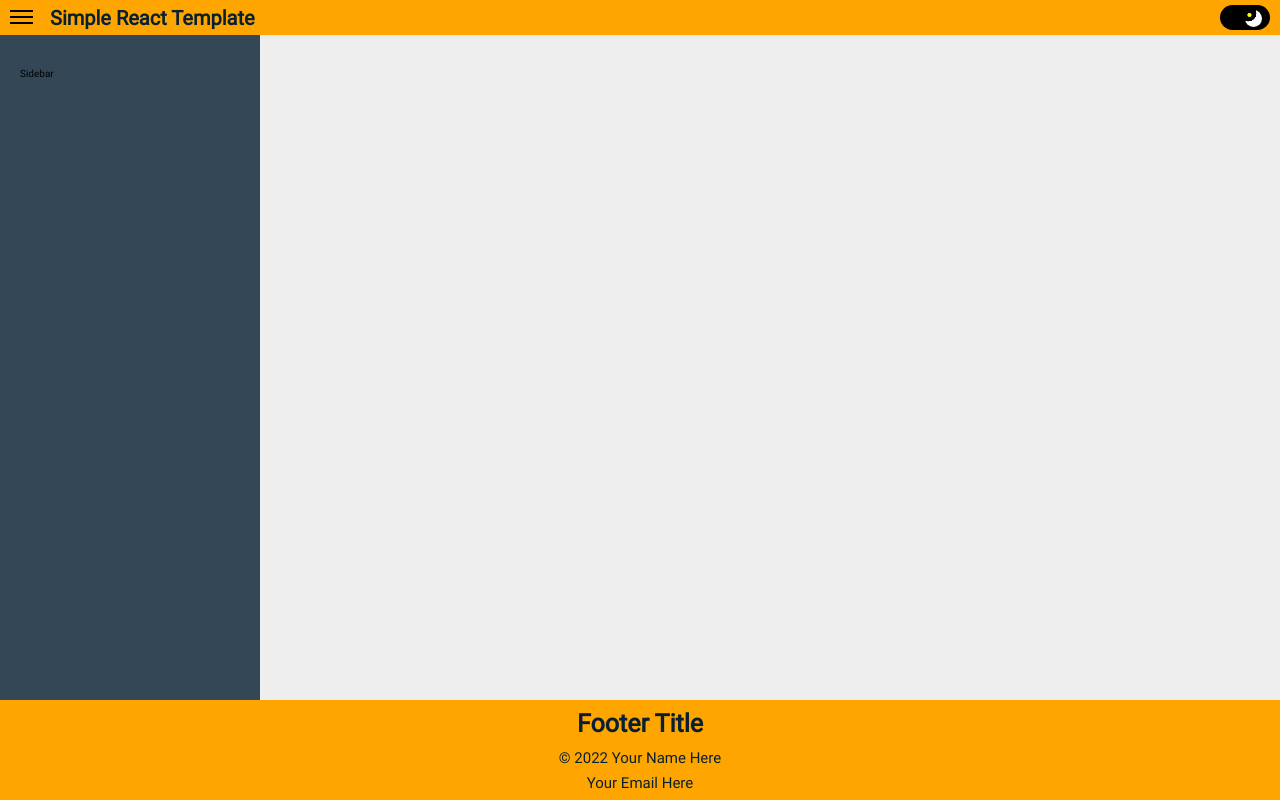
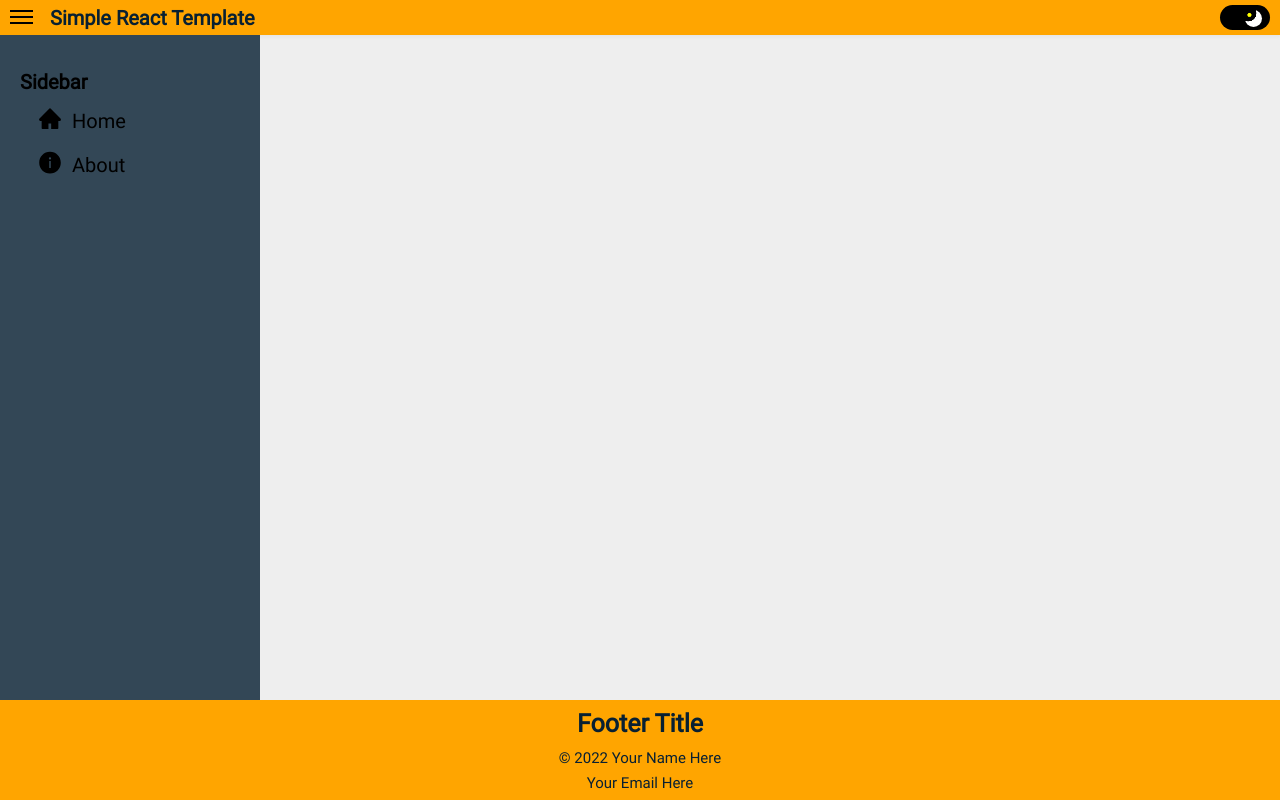
Before and after one commit to maxponmar/simple-react-template, a React (Create React App) app: page / in a window 1280 px wide. Built offline with nearby package versions, Linux system fonts and the light colour scheme.

Commit message:
Sidebar Links Added

```diff
--- a/src/components/layout/sidebar/Sidebar.js
+++ b/src/components/layout/sidebar/Sidebar.js
@@ -1,12 +1,14 @@
 import { useState } from "react";
 import styles from "./Sidebar.module.css";
 import SidebarToggler from "./sidebartoggler/SidebarToggler";
+import { Link } from "react-router-dom";
+import { AiFillHome, AiFillInfoCircle } from "react-icons/ai";
 
 function Sidebar() {
   const [SidebarStatus, setSidebarStatus] = useState(true);
 
   const toggleSidebar = () => {
-    setSidebarStatus(oldState => !oldState);
+    setSidebarStatus((oldState) => !oldState);
   };
 
   return (
@@ -19,7 +21,13 @@ function Sidebar() {
             : `${styles.sidebar} ${styles.hidden}`
         }
       >
-        Sidebar
+        <h2 className={styles.title}>Sidebar</h2>
+        <Link className={styles.link} to="/">
+          <AiFillHome className={styles.icon} /> Home
+        </Link>
+        <Link className={styles.link} to="/about">
+          <AiFillInfoCircle className={styles.icon} /> About
+        </Link>
       </aside>
     </>
   );
```
Also changed, not shown: src/containers/containers.js (deleted).
